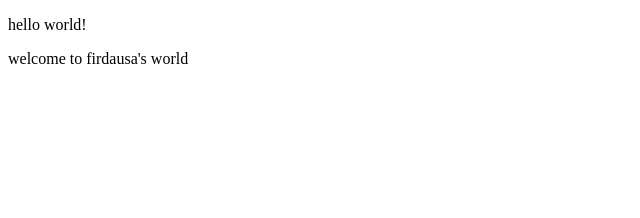
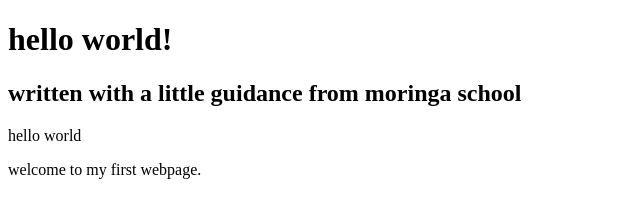
Before and after one commit to firdausa7/first-web-page, a plain HTML site: page my-first-webpage.html in a window 1280 px wide. Shown: the whole page, without its empty margins (0-640 px from the left). Drawn offline with Linux system fonts and the light colour scheme.

Commit message:
add header block elements

```diff
--- a/my-first-webpage.html
+++ b/my-first-webpage.html
@@ -4,7 +4,10 @@
         <title>my first webpage</title>
     </head>
     <body>
-        <p>hello world!</p>
-        <p>welcome to firdausa's world</p>
+        <h1>hello world!</h1>
+        <h2>written with a little guidance from moringa school</h2>
+
+        <p>hello world</p>
+        <p>welcome to my first webpage.</p>
     </body>
 </html>
```
